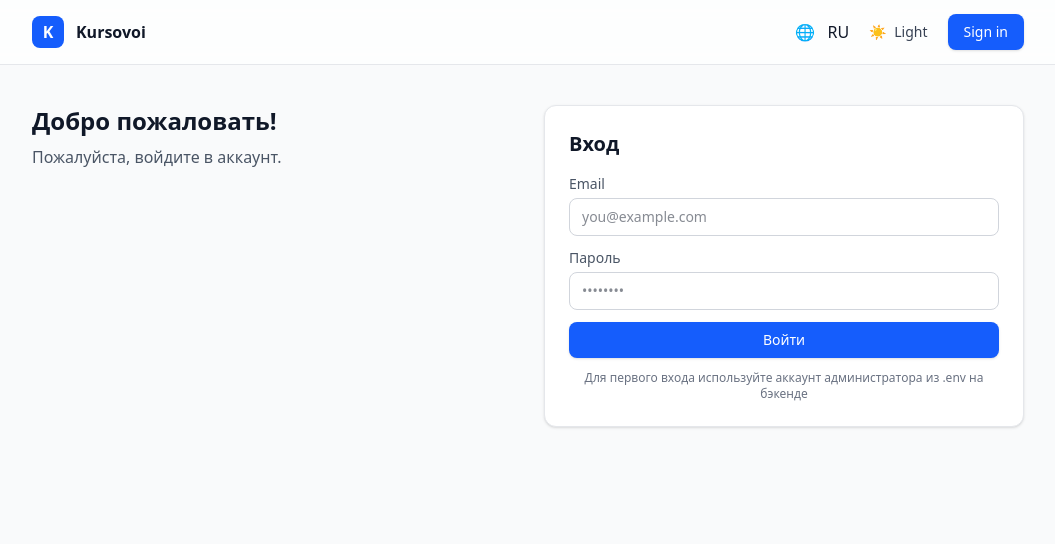
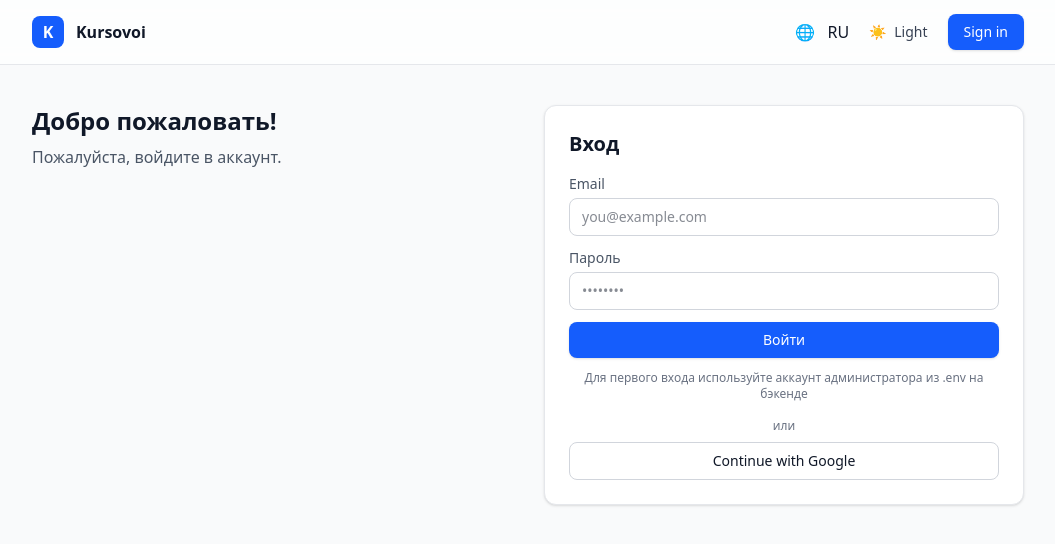
Before and after one commit to a788136/kursovaia-frontend-new, a React (Vite) app: page / in a window 1280 px wide. Shown: the top 544 px of the page, without its empty margins (112-1167 px from the left). Built offline with nearby package versions, Linux system fonts and the light colour scheme; no server answers.

Commit message:
google vxod

```diff
--- a/src/components/Login.jsx
+++ b/src/components/Login.jsx
@@ -64,6 +64,16 @@ export default function Login({ onLoggedIn }) {
           Для первого входа используйте аккаунт администратора из .env на бэкенде
         </p>
       </form>
+
+      <div className="mt-4">
+          <div className="text-center text-xs text-gray-500 mb-2">или</div>
+          <a
+            href="/api/auth/google"
+            className="inline-flex items-center justify-center rounded-lg px-4 py-2 text-sm font-medium transition bg-white border border-gray-300 hover:bg-gray-50 w-full dark:bg-gray-800 dark:border-gray-700 dark:hover:bg-gray-700"
+          >
+            Continue with Google
+          </a>
+        </div>
     </section>
   );
 }
```
